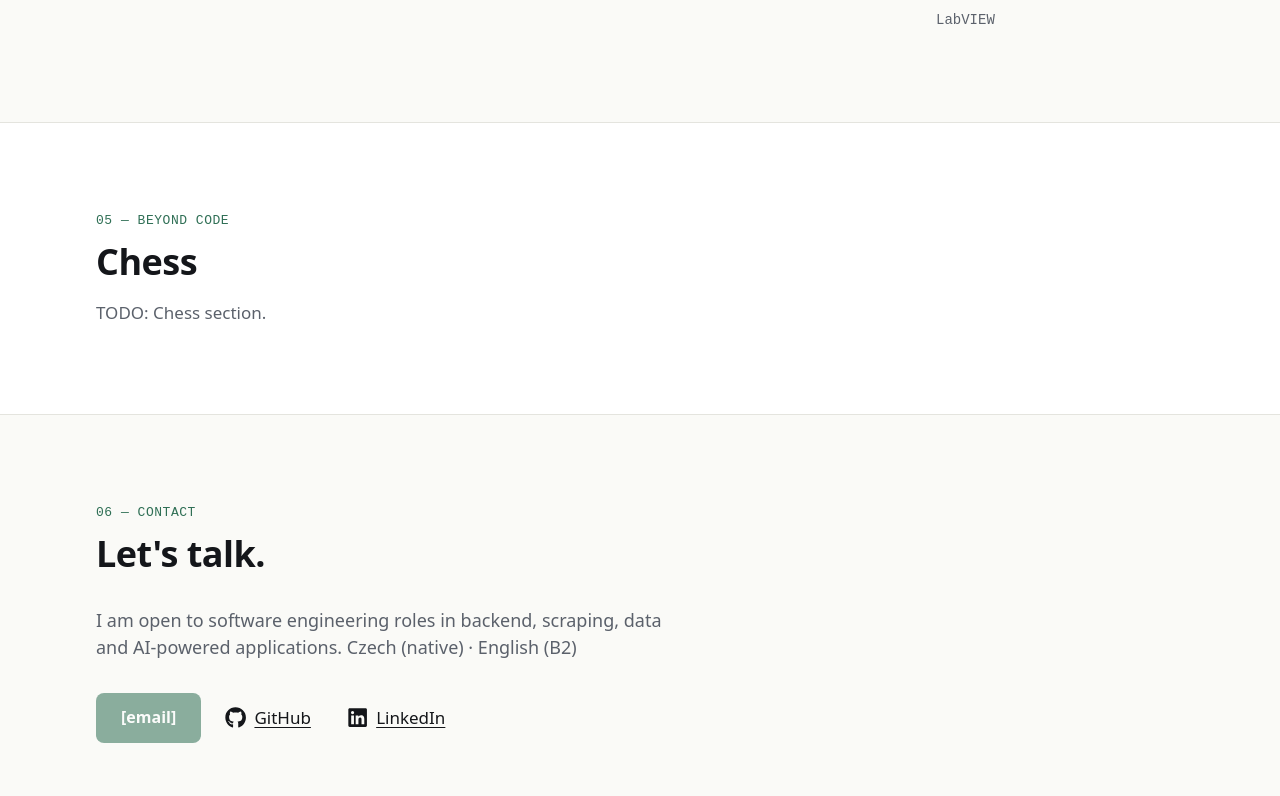
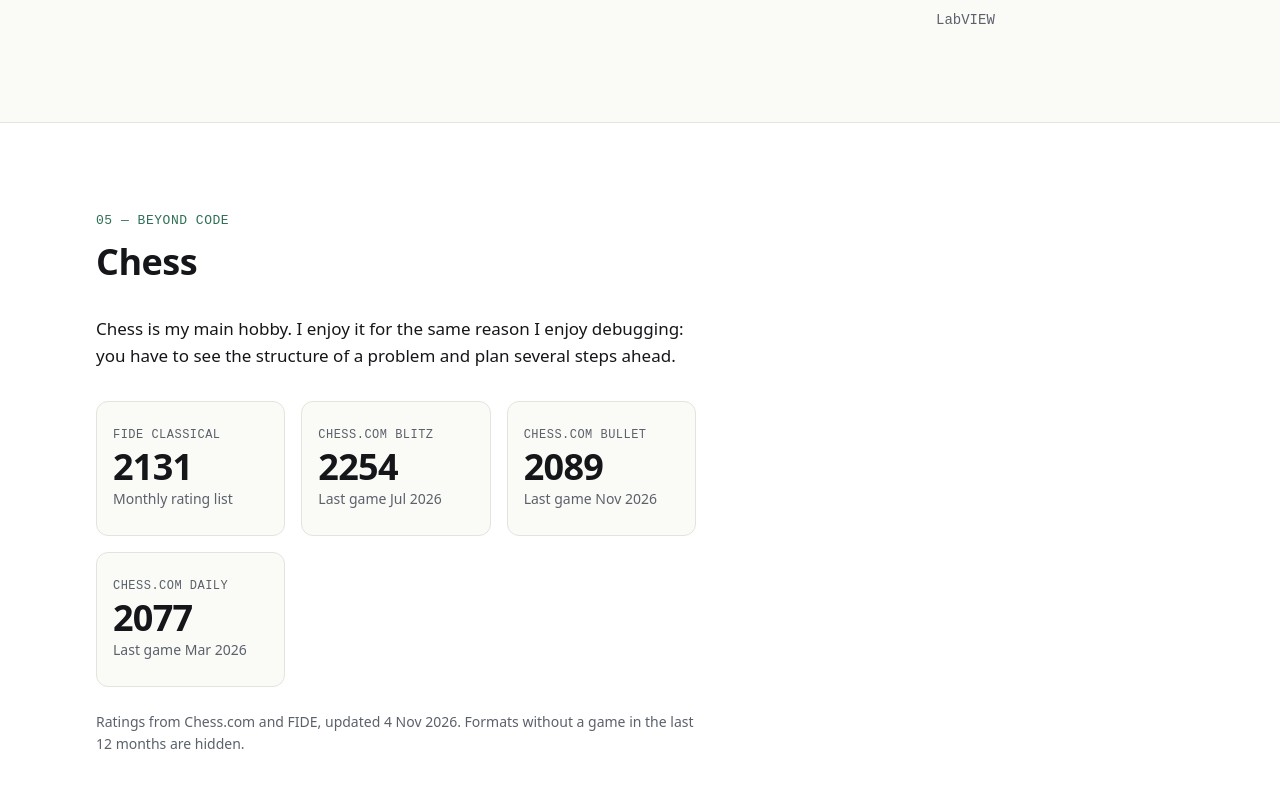
Before and after one commit to hrasek/personal-website, a SvelteKit app: page / in a window 1280 px wide. Shown: the part 4344-5140 px from the top of the page. Built offline with nearby package versions, Linux system fonts and the light colour scheme.

Commit message:
feat(chess): add chess section with rating cards

```diff
--- /dev/null
+++ b/src/lib/components/ChessSection.svelte
@@ -0,0 +1,115 @@
+<script lang="ts">
+	import { formatDay, ratingCards, type ChessRatings } from '../chess';
+	import content from '../data/beyond-code.json';
+	import stored from '../data/chess.json';
+	import ExternalLink from './ExternalLink.svelte';
+	import SectionHeading from './SectionHeading.svelte';
+
+	// Stored values for now; the /api/chess response will replace them in a later PR.
+	const ratings = stored as ChessRatings;
+	const cards = ratingCards(ratings);
+	const profileUrl = content.chesscomProfileUrl as string | null;
+</script>
+
+<section id="chess" class="section band" aria-labelledby="chess-title">
+	<div class="container">
+		<SectionHeading id="chess-title" eyebrow="05 — Beyond code" title={content.title} />
+
+		<div class="chess">
+			<div class="prose">
+				{#each content.paragraphs as paragraph, i (i)}
+					<p class:muted={i > 0}>{paragraph}</p>
+				{/each}
+			</div>
+
+			<ul class="ratings" aria-label="Chess ratings">
+				{#each cards as card (card.label)}
+					<li class="card">
+						<p class="label">{card.label}</p>
+						<p class="rating">{card.rating}</p>
+						<p class="note">{card.note}</p>
+					</li>
+				{/each}
+			</ul>
+
+			<p class="source">
+				Ratings from Chess.com and FIDE, updated {formatDay(ratings.fetchedAt)}. Formats without a
+				game in the last 12 months are hidden.
+			</p>
+
+			{#if profileUrl}
+				<ExternalLink href={profileUrl} class="profile-link">Chess.com profile →</ExternalLink>
+			{/if}
+		</div>
+	</div>
+</section>
+
+<style>
+	.chess {
+		max-width: 600px;
+	}
+
+	.prose p + p {
+		margin-top: var(--space-4);
+	}
+
+	.ratings {
+		display: grid;
+		grid-template-columns: repeat(2, 1fr);
+		gap: var(--space-4);
+		margin: var(--space-6) 0 0;
+		padding: 0;
+		list-style: none;
+	}
+
+	@media (min-width: 640px) {
+		.ratings {
+			grid-template-columns: repeat(3, 1fr);
+		}
+	}
+
+	.card {
+		padding: var(--space-5) var(--space-4);
+		border: 1px solid var(--color-border);
+		border-radius: var(--radius-md);
+		background: var(--color-bg);
+	}
+
+	.label {
+		font-family: var(--font-mono);
+		font-size: 0.75rem;
+		color: var(--color-muted);
+		text-transform: uppercase;
+		letter-spacing: 0.04em;
+	}
+
+	.rating {
+		font-size: 2.25rem;
+		font-weight: 700;
+		line-height: 1.2;
+		letter-spacing: -0.02em;
+	}
+
+	.note {
+		font-size: 0.875rem;
+		color: var(--color-muted);
+	}
+
+	.source {
+		margin-top: var(--space-5);
+		font-size: 0.875rem;
+		color: var(--color-muted);
+	}
+
+	.chess :global(.profile-link) {
+		display: inline-block;
+		margin-top: var(--space-4);
+		color: var(--color-accent);
+		font-weight: 600;
+		text-decoration: none;
+	}
+
+	.chess :global(.profile-link:hover) {
+		text-decoration: underline;
+	}
+</style>
--- /dev/null
+++ b/src/lib/data/beyond-code.json
@@ -0,0 +1,7 @@
+{
+	"title": "Chess",
+	"paragraphs": [
+		"Chess is my main hobby. I enjoy it for the same reason I enjoy debugging: you have to see the structure of a problem and plan several steps ahead."
+	],
+	"chesscomProfileUrl": null
+}
--- a/src/routes/+page.svelte
+++ b/src/routes/+page.svelte
@@ -1,5 +1,6 @@
 <script lang="ts">
 	import About from '#lib/components/About.svelte';
+	import ChessSection from '#lib/components/ChessSection.svelte';
 	import Contact from '#lib/components/Contact.svelte';
 	import Experience from '#lib/components/Experience.svelte';
 	import Footer from '#lib/components/Footer.svelte';
@@ -21,14 +22,7 @@
 	<Experience />
 	<Skills />
 
-	<!-- Placeholder: the chess section comes with the /api/chess function. -->
-	<section id="chess" class="section band" aria-labelledby="chess-title">
-		<div class="container">
-			<p class="eyebrow">05 — Beyond code</p>
-			<h2 id="chess-title">Chess</h2>
-			<p class="muted">TODO: Chess section.</p>
-		</div>
-	</section>
+	<ChessSection />
 
 	<Contact />
 </main>
@@ -57,9 +51,4 @@
 	.skip-link:focus {
 		transform: none;
 	}
-
-	#chess h2 {
-		margin-top: var(--space-2);
-		margin-bottom: var(--space-4);
-	}
 </style>
```
Also changed, not shown: 1 other file (tests, documents, lock files or other folders).
